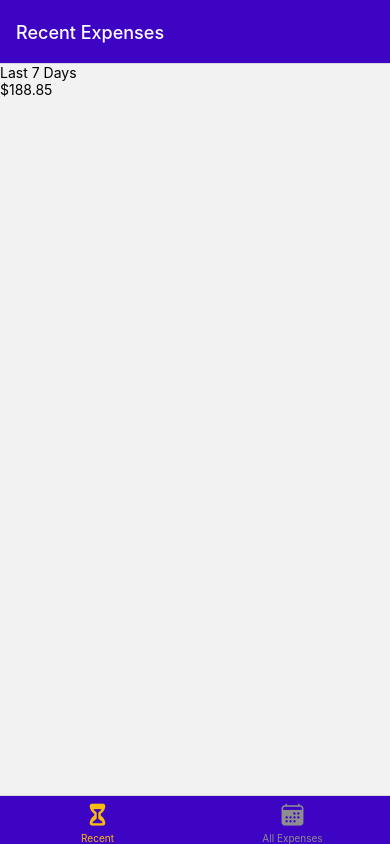
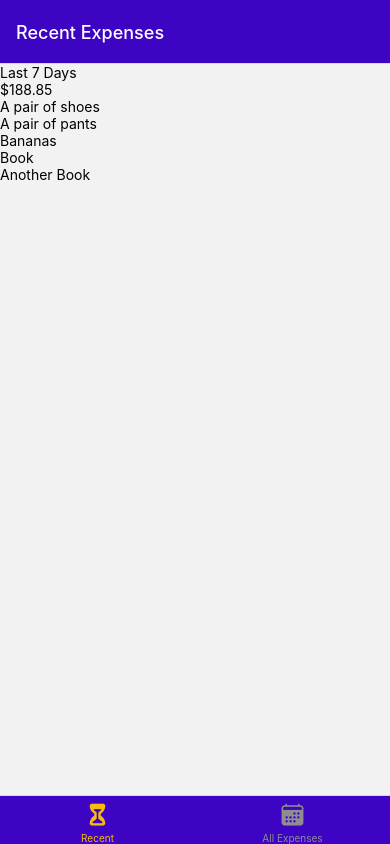
Before and after one commit to mjvinti/rn-expense-tracker, a React Native app: screen / in a window 390 px wide. Built offline with nearby package versions, Linux system fonts and the light colour scheme.

Commit message:
outputting a list of expenses

```diff
--- /dev/null
+++ b/components/ExpensesOutput/ExpenseItem.js
@@ -0,0 +1,13 @@
+import { StyleSheet, Text, View } from 'react-native';
+
+const ExpenseItem = ({ item: { description } }) => {
+  return (
+    <View>
+      <Text>{description}</Text>
+    </View>
+  );
+};
+
+export default ExpenseItem;
+
+const styles = StyleSheet.create({});
--- a/components/ExpensesOutput/ExpensesList.js
+++ b/components/ExpensesOutput/ExpensesList.js
@@ -1,9 +1,15 @@
-import { FlatList, StyleSheet } from 'react-native';
+import { FlatList } from 'react-native';
 
-const ExpensesList = () => {
-  return <FlatList />;
+import ExpenseItem from './ExpenseItem';
+
+const ExpensesList = ({ expenses }) => {
+  return (
+    <FlatList
+      data={expenses}
+      keyExtractor={({ id }) => id}
+      renderItem={ExpenseItem}
+    />
+  );
 };
 
 export default ExpensesList;
-
-const styles = StyleSheet.create({});
--- a/components/ExpensesOutput/ExpensesOutput.js
+++ b/components/ExpensesOutput/ExpensesOutput.js
@@ -40,7 +40,7 @@ const ExpensesOutput = ({ expenses, expensesPeriod }) => {
   return (
     <View>
       <ExpensesSummary expenses={DUMMY_EXPENSES} periodName={expensesPeriod} />
-      <ExpensesList />
+      <ExpensesList expenses={DUMMY_EXPENSES} />
     </View>
   );
 };
```
